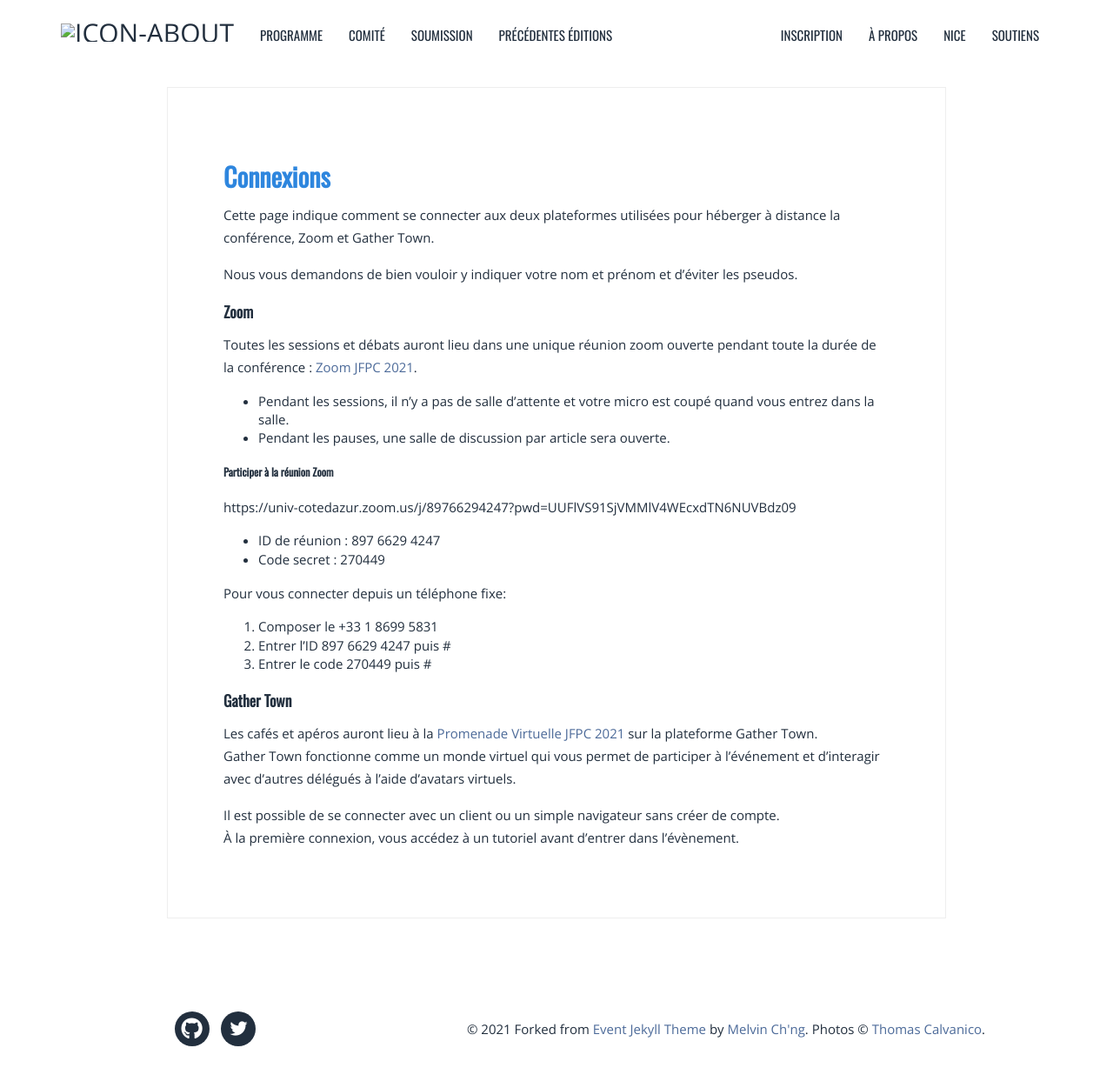
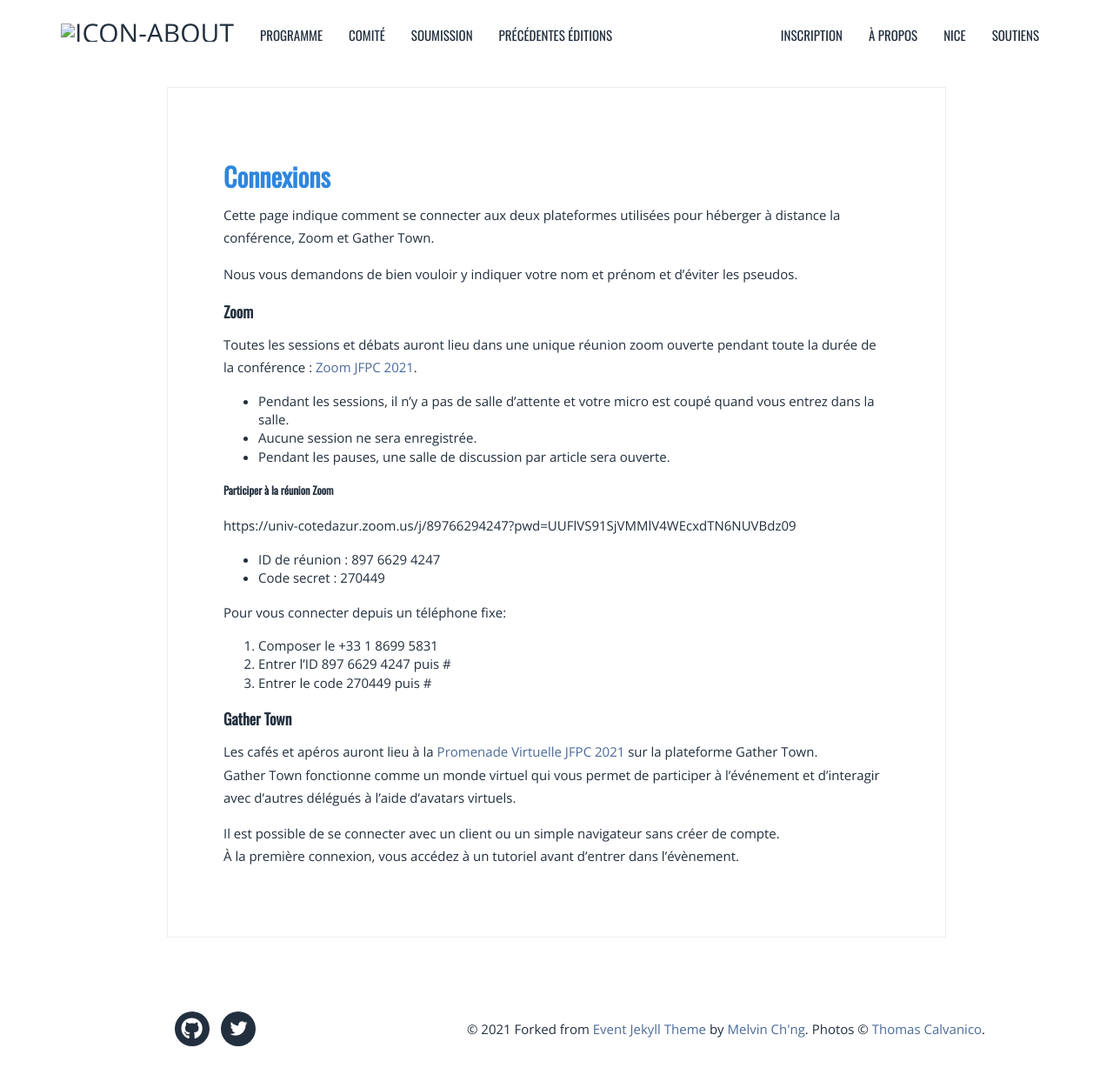
Before and after one commit to mpelleau/jfpc2021, a Jekyll site: the page built from _pages/connexions.md, in a window 1280 px wide and 1228 px high. Shown: the whole window at 87% size. Built offline with Jekyll 4.4.1, drawn with Linux system fonts in a browser that asks for light colours; nearby versions of some CDN libraries.

Commit message:
update session info

```diff
--- a/_pages/connexions.md
+++ b/_pages/connexions.md
@@ -15,6 +15,7 @@ Nous vous demandons de bien vouloir y indiquer votre nom et prénom et d'éviter
 Toutes les sessions et débats auront lieu dans une unique réunion zoom ouverte pendant toute la durée de la conférence : [Zoom JFPC 2021](https://univ-cotedazur.zoom.us/j/89766294247?pwd=UUFlVS91SjVMMlV4WEcxdTN6NUVBdz09).
 <br/>
 - Pendant les sessions, il n'y a pas de salle d'attente et votre micro est coupé quand vous entrez dans la salle.
+- Aucune session ne sera enregistrée.
 - Pendant les pauses, une salle de discussion par article sera ouverte.
 
 ##### Participer à la réunion Zoom
```
